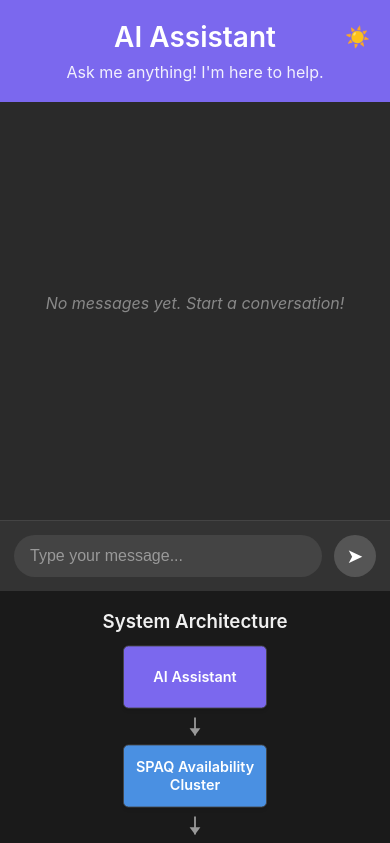
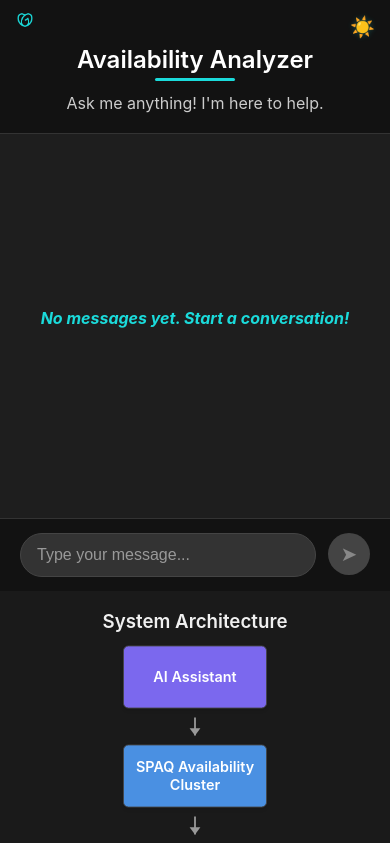
Before and after one commit to hgrassi-godaddy/hackathon-availability-analyzer, a React (Create React App) app: page / in a window 390 px wide. Shown: the top 843 px of the page. Built offline with nearby package versions, Linux system fonts and the light colour scheme.

Commit message:
Add GoDaddy branding and enhance UI styling for better responsiveness

```diff
--- a/src/components/UIAssistant.tsx
+++ b/src/components/UIAssistant.tsx
@@ -2,6 +2,7 @@ import React, { useState, useContext, useRef, useEffect } from 'react'
 import '../styles/UIAssistant.css'
 import { ThemeContext } from './ChatApp'
 import { useAIChat } from '../context/ChatContext'
+import gdLogo from '../styles/gdlogo.jpg' // Updated to use gdlogo.jpg
 
 const UIAssistant: React.FC = () => {
   const [message, setMessage] = useState('')
@@ -38,8 +39,11 @@ const UIAssistant: React.FC = () => {
 
   return (
     <div className={`ui-assistant-container ${darkMode ? 'dark' : 'light'}`}>
-      {/* Dark-themed header box */}
+      {/* Header with GoDaddy branding */}
       <div className="ui-assistant-header">
+        <div className="godaddy-logo-container">
+          <img src={gdLogo} alt="GoDaddy Logo" className="godaddy-logo" />
+        </div>
         <div className="theme-toggle-container">
           <button
             onClick={toggleTheme}
@@ -51,7 +55,8 @@ const UIAssistant: React.FC = () => {
             {darkMode ? '☀️' : '🌙'}
           </button>
         </div>
-        <h1 className="ui-assistant-title">AI Assistant</h1>
+        <h1 className="ui-assistant-title">Availability Analyzer</h1>
+        <div className="title-underline"></div>
         <p className="ui-assistant-subtitle">
           Ask me anything! I'm here to help.
         </p>
--- a/src/styles/UIAssistant.css
+++ b/src/styles/UIAssistant.css
@@ -1,8 +1,8 @@
 .ui-assistant-container {
   display: flex;
   flex-direction: column;
-  height: 70vh; /* Changed to 70% of viewport height */
-  width: 100vw; /* Changed to 100% of viewport width */
+  height: 70vh;
+  width: 100vw;
   margin: 0;
   border-radius: 0;
   overflow: hidden;
@@ -11,51 +11,136 @@
   box-sizing: border-box;
 }
 
+/* Dark mode styling */
 .ui-assistant-container.dark {
-  background-color: #1e1e1e;
+  background-color: #121212; /* Keep the dark theme base */
   color: #f0f0f0;
 }
 
+/* Light mode styling - updated with lighter colors */
 .ui-assistant-container.light {
   background-color: #ffffff;
   color: #333333;
   box-shadow: 0 8px 24px rgba(0, 0, 0, 0.08);
 }
 
+/* Header styling for dark mode */
+.ui-assistant-container.dark .ui-assistant-header {
+  background-color: #121212; /* Keep dark header in dark mode */
+  color: white;
+  border-bottom: 1px solid #333;
+}
+
+/* Header styling for light mode */
+.ui-assistant-container.light .ui-assistant-header {
+  background-color: #f9f9f9; /* Light neutral background for light mode */
+  color: #333;
+  border-bottom: 1px solid #e0e0e0;
+}
+
 .ui-assistant-header {
-  background-color: #7b68ee;
-  color: white;
-  padding: 20px;
+  padding: 25px 20px 20px;
   text-align: center;
   position: relative;
   width: 100%;
   box-sizing: border-box;
+  transition: all 0.3s ease;
+}
+
+/* GoDaddy Logo */
+.godaddy-logo-container {
+  position: absolute;
+  top: 15px;
+  left: 15px;
+  height: 30px;
+  display: flex;
+  align-items: center;
+}
+
+.godaddy-logo {
+  height: 100%;
+  width: auto;
+  max-width: 100px;
+  display: block;
+}
+
+/* Title styling for dark mode */
+.ui-assistant-container.dark .ui-assistant-title {
+  color: white; /* Light title text for dark mode */
+}
+
+/* Title styling for light mode */
+.ui-assistant-container.light .ui-assistant-title {
+  color: #333; /* Dark title text for light mode */
 }
 
 .ui-assistant-title {
-  margin: 0 0 8px;
+  margin: 0 0 4px;
   font-size: 1.75rem;
   font-weight: 600;
+  display: inline-block;
+  transition: color 0.3s ease;
+}
+
+/* Teal underline below the title - keep it for both themes */
+.title-underline {
+  height: 3px;
+  background-color: #1bdbdb; /* GoDaddy teal accent */
+  width: 100px;
+  margin: 0 auto 12px;
+  border-radius: 2px;
+}
+
+/* Subtitle styling for dark mode */
+.ui-assistant-container.dark .ui-assistant-subtitle {
+  color: #cccccc; /* Light gray for dark mode */
+}
+
+/* Subtitle styling for light mode */
+.ui-assistant-container.light .ui-assistant-subtitle {
+  color: #777777; /* Darker gray for light mode */
 }
 
 .ui-assistant-subtitle {
   margin: 0;
   font-size: 1rem;
-  opacity: 0.9;
+  transition: color 0.3s ease;
 }
 
 .theme-toggle-container {
   position: absolute;
-  right: 15px;
+  right: 20px;
   top: 20px;
+  z-index: 10;
 }
 
+/* Theme toggle button styling with teal accents */
 .theme-toggle-button {
   background: none;
   border: none;
   cursor: pointer;
   font-size: 1.25rem;
   padding: 5px;
+  border-radius: 50%;
+  transition: all 0.3s ease;
+}
+
+/* Add teal glow effect on hover for theme toggle */
+.theme-toggle-button:hover {
+  box-shadow: 0 0 8px rgba(27, 219, 219, 0.7); /* Teal glow effect */
+  transform: scale(1.1);
+}
+
+/* Dark mode - moon icon with subtle teal glow */
+.ui-assistant-container.dark .theme-toggle-button {
+  color: #1bdbdb; /* Teal moon icon in dark mode */
+  text-shadow: 0 0 5px rgba(27, 219, 219, 0.3);
+}
+
+/* Light mode - sun icon */
+.ui-assistant-container.light .theme-toggle-button {
+  color: #ff9900; /* Orange-yellow sun */
+  text-shadow: 0 0 5px rgba(255, 153, 0, 0.3);
 }
 
 /* Messages container */
@@ -71,7 +156,7 @@
 }
 
 .ui-assistant-container.dark .ui-assistant-messages-container {
-  background-color: #2a2a2a;
+  background-color: #1e1e1e; /* Slightly lighter than the base */
 }
 
 .ui-assistant-container.light .ui-assistant-messages-container {
@@ -84,8 +169,9 @@
   align-items: center;
   justify-content: center;
   height: 100%;
-  color: #888;
+  color: #1BDBDB; /* GoDaddy's teal color */
   font-style: italic;
+  font-weight: bold; /* Making the text bold */
 }
 
 /* Message styles */
@@ -98,16 +184,17 @@
   animation: fadeIn 0.3s ease-in-out;
 }
 
+/* Message styling updates */
 .user-message {
   align-self: flex-end;
-  background-color: #7b68ee;
-  color: white;
+  background-color: #1bdbdb; /* GoDaddy teal */
+  color: #121212;
   border-bottom-right-radius: 4px;
 }
 
 .assistant-message {
   align-self: flex-start;
-  background-color: #444;
+  background-color: #333333;
   color: white;
   border-bottom-left-radius: 4px;
 }
@@ -115,6 +202,11 @@
 .ui-assistant-container.light .assistant-message {
   background-color: #e0e0e0;
   color: #333;
+}
+
+/* Add subtle teal border on hover for messages */
+.ui-assistant-message:hover {
+  box-shadow: 0 0 0 1px rgba(27, 219, 219, 0.3);
 }
 
 .message-content {
@@ -162,55 +254,68 @@
   }
 }
 
-/* Input area */
-.ui-assistant-input-area {
-  display: flex;
-  padding: 14px;
-  background-color: #333;
-  border-top: 1px solid #444;
-  width: 100%;
-  box-sizing: border-box;
-  position: relative; /* Changed from fixed to relative */
-  bottom: auto; /* Remove fixed positioning at bottom */
-  left: auto;
+/* Input area styling */
+.ui-assistant-container.dark .ui-assistant-input-area {
+  background-color: #121212;
+  border-top: 1px solid #333;
 }
 
 .ui-assistant-container.light .ui-assistant-input-area {
-  background-color: #fff;
+  background-color: #f9f9f9;
   border-top: 1px solid #e0e0e0;
+}
+
+.ui-assistant-input-area {
+  display: flex;
+  padding: 14px 20px;
+  width: 100%;
+  box-sizing: border-box;
+  position: relative;
+  bottom: auto;
+  left: auto;
+  transition: all 0.3s ease;
+}
+
+/* Input styling */
+.ui-assistant-container.dark .ui-assistant-input {
+  background-color: #333;
+  color: white;
+  border: 1px solid #444;
+}
+
+.ui-assistant-container.light .ui-assistant-input {
+  background-color: #ffffff;
+  color: #333;
+  border: 1px solid #e0e0e0;
 }
 
 .ui-assistant-input {
   flex: 1;
-  border: none;
-  background-color: #444;
-  color: white;
   padding: 12px 16px;
   border-radius: 24px;
   outline: none;
   font-size: 1rem;
+  transition: all 0.3s ease;
 }
 
-.ui-assistant-container.light .ui-assistant-input {
-  background-color: #f0f0f0;
-  color: #333;
+/* Teal focus state for input */
+.ui-assistant-input:focus {
+  box-shadow: 0 0 0 2px rgba(27, 219, 219, 0.4); /* Teal glow */
+  border-color: #1bdbdb; /* Teal border on focus */
 }
 
-.ui-assistant-input:focus {
-  box-shadow: 0 0 0 2px rgba(123, 104, 238, 0.4);
-}
-
-.ui-assistant-input::placeholder {
+.ui-assistant-container.dark .ui-assistant-input::placeholder {
   color: #999;
 }
 
 .ui-assistant-container.light .ui-assistant-input::placeholder {
-  color: #888;
+  color: #aaa;
 }
 
+/* Send button styling */
 .ui-assistant-send-button {
-  background-color: #7b68ee;
-  color: white;
+  background-color: #1bdbdb; /* GoDaddy teal */
+  color: #121212;
   border: none;
   width: 42px;
   height: 42px;
@@ -224,19 +329,27 @@
   transition: all 0.2s ease;
 }
 
+/* Enhanced hover effect with glow */
 .ui-assistant-send-button:hover {
-  background-color: #6a5acd;
+  background-color: #19c5c5;
   transform: scale(1.05);
+  box-shadow: 0 0 10px rgba(27, 219, 219, 0.5); /* Teal glow on hover */
 }
 
-.ui-assistant-send-button:disabled {
-  background-color: #555;
+.ui-assistant-container.dark .ui-assistant-send-button:disabled {
+  background-color: #444;
+  color: #888;
   cursor: not-allowed;
   transform: none;
+  box-shadow: none;
 }
 
 .ui-assistant-container.light .ui-assistant-send-button:disabled {
   background-color: #ccc;
+  color: #666;
+  cursor: not-allowed;
+  transform: none;
+  box-shadow: none;
 }
 
 @keyframes fadeIn {
@@ -249,3 +362,36 @@
     transform: translateY(0);
   }
 }
+
+/* Responsive adjustments */
+@media (max-width: 600px) {
+  .godaddy-logo-container {
+    top: 10px;
+    left: 10px;
+    height: 25px;
+  }
+
+  .theme-toggle-container {
+    top: 10px;
+    right: 10px;
+  }
+
+  .ui-assistant-header {
+    padding-top: 45px; /* More top padding on smaller screens to accommodate the logo */
+  }
+
+  .ui-assistant-title {
+    font-size: 1.5rem;
+  }
+
+  .title-underline {
+    width: 80px;
+  }
+}
+
+/* Ensure the logo doesn't overflow on very small screens */
+@media (max-width: 400px) {
+  .godaddy-logo-container {
+    height: 20px;
+  }
+}
```
Also changed, not shown: src/styles/gdlogo.jpg (added).
